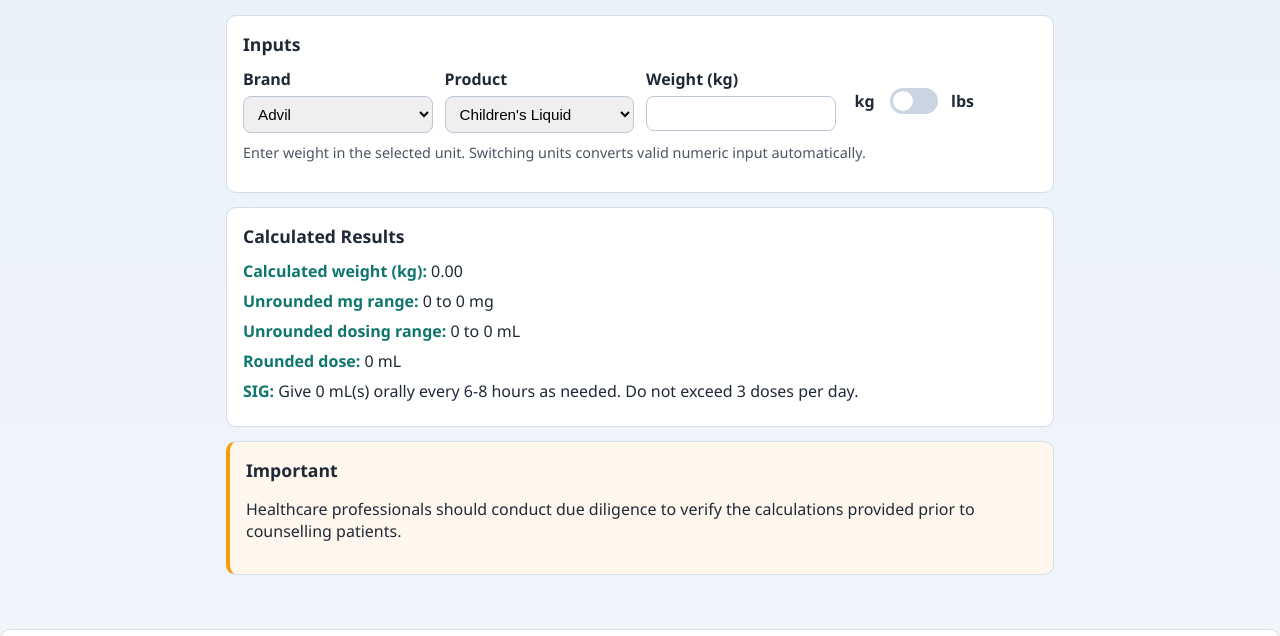
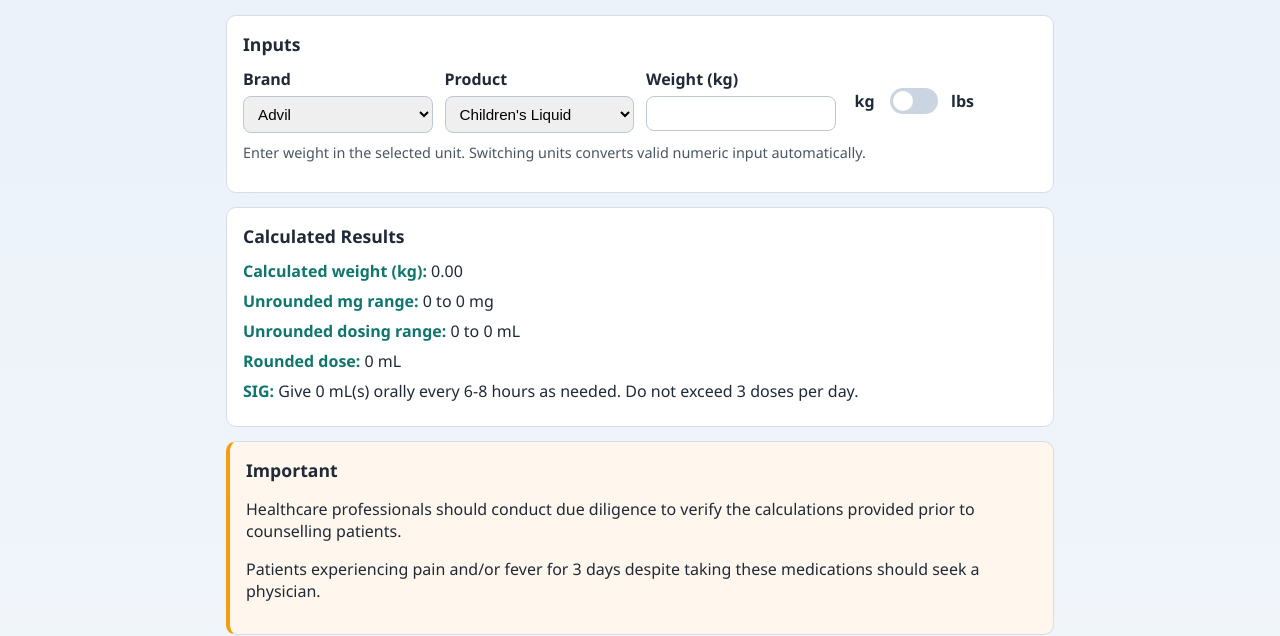
Before and after one commit to mtkimmins/pediatric-analgesic-calculator, a plain HTML site: page index.html in a window 1280 px wide. Shown: the part 95-731 px from the top of the page. Drawn offline with Linux system fonts and the light colour scheme.

Commit message:
+3 day caveat

```diff
--- a/index.html
+++ b/index.html
@@ -77,6 +77,7 @@
       <section class="card warning">
         <h2>Important</h2>
         <p>Healthcare professionals should conduct due diligence to verify the calculations provided prior to counselling patients.</p>
+        <p>Patients experiencing pain and/or fever for 3 days despite taking these medications should seek a physician.</p>
       </section>
     </main>
     <footer class="card">
```
